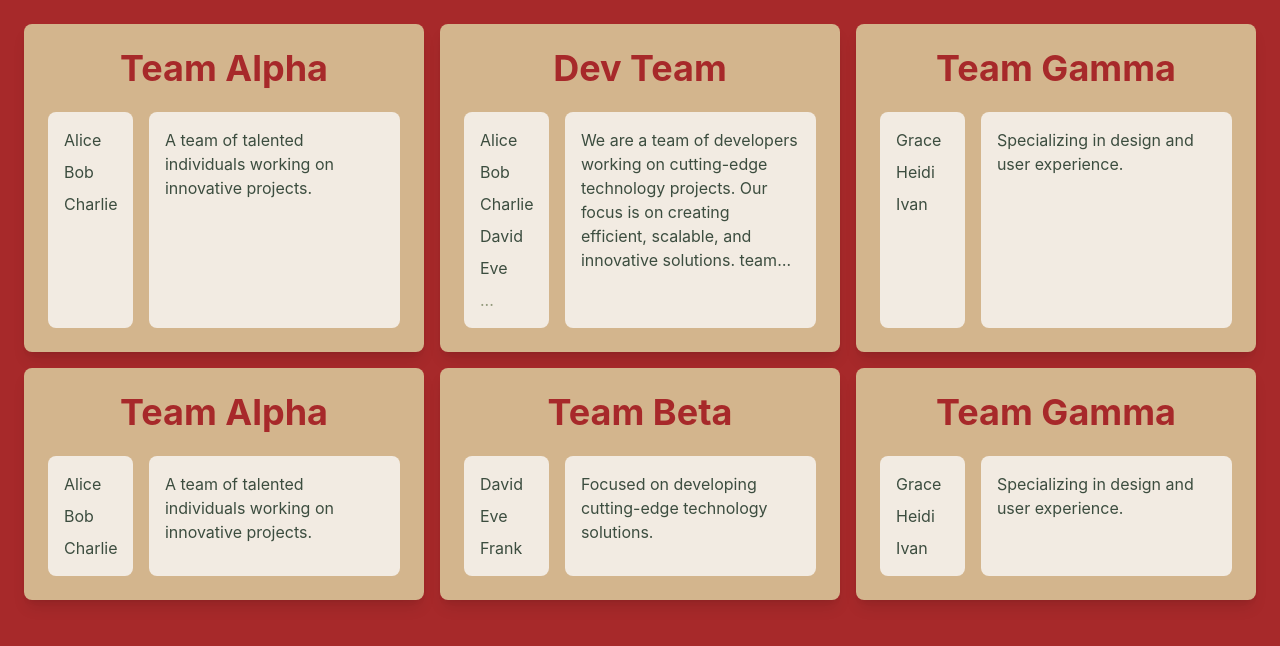
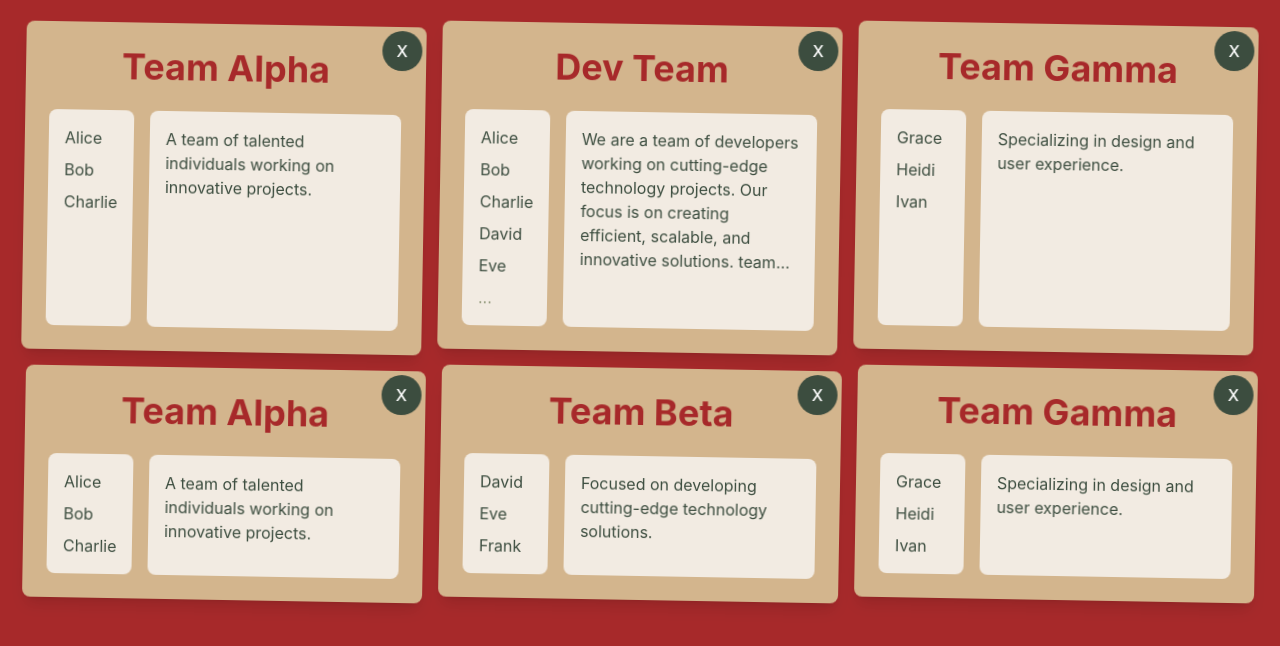
Before and after one commit to kxrur/Pear_Assessment, a React (Vite) app in the folder front/: page /team-preview in a window 1280 px wide. Shown: the top 646 px of the page. Built offline with nearby package versions, Linux system fonts and the light colour scheme.

Commit message:
got a team delete view, wigglesgit add .!

```diff
--- a/front/src/App.tsx
+++ b/front/src/App.tsx
@@ -56,7 +56,7 @@ function App() {
           {/* Default Route - When user accesses the root URL, show this component */}
           <Route path="/" element={<TeamDropdown />} />
           <Route path="/" element={<StudentManagement />} />
-          <Route path='/home' element = { <Begin/>}/>
+          <Route path='/home' element={<Begin />} />
           <Route path="/teacher"
             element={
               <>
--- /dev/null
+++ b/front/src/components/ui/TeamPreviewDelete.tsx
@@ -0,0 +1,71 @@
+import React, { useState } from 'react';
+
+interface TeamProps {
+  teamName: string;
+  teamMembers: string[];
+  teamDescription: string;
+  onDelete?: () => void;
+}
+
+export const TeamPreviewDelete: React.FC<TeamProps> = ({
+  teamName,
+  teamMembers,
+  teamDescription,
+  onDelete,
+}) => {
+  const [isWiggling, setIsWiggling] = useState(true);
+
+  // Stop wiggle effect on hover
+  const handleMouseEnter = () => {
+    setIsWiggling(false);
+  };
+
+  // Resume wiggle effect when mouse leaves
+  const handleMouseLeave = () => {
+    setIsWiggling(true);
+  };
+
+  return (
+    <div
+      className={`relative flex flex-col items-center p-6 bg-secondary max-w-xl rounded-lg shadow-lg transition-transform duration-500 ${isWiggling ? 'animate-wiggle' : ''
+        }`}
+      onMouseEnter={handleMouseEnter}
+      onMouseLeave={handleMouseLeave}
+    >
+      {/* Delete button */}
+      <button
+        onClick={onDelete}
+        className="absolute top-1 right-1 bg-highlight text-white rounded-full w-10 h-10 flex items-center justify-center"
+      >
+        X
+      </button>
+
+      <h1 className="text-4xl font-bold text-background mb-6">{teamName}</h1>
+      <div className="flex flex-row space-x-4 h-full max-w-xl">
+        {/* Team Members List */}
+        <div className="w-1/4 bg-accent p-4 rounded-lg overflow-auto">
+          {teamMembers.length ? (
+            <ul className="space-y-2">
+              {teamMembers.slice(0, 5).map((member, index) => (
+                <li key={index} className="text-highlight">
+                  {member}
+                </li>
+              ))}
+              {teamMembers.length > 5 && (
+                <li className="text-foreground">...</li>
+              )}
+            </ul>
+          ) : (
+            <p>No members available.</p>
+          )}
+        </div>
+        {/* Team Description */}
+        <div className="w-3/4 bg-accent p-4 rounded-lg">
+          <p className="text-highlight text-ellipsis overflow-hidden line-clamp-6">
+            {teamDescription}
+          </p>
+        </div>
+      </div>
+    </div>
+  );
+};
--- a/front/src/components/views/team/TeamView.tsx
+++ b/front/src/components/views/team/TeamView.tsx
@@ -1,5 +1,6 @@
 import React from 'react';
-import { TeamPreview } from '../../ui/TeamPreview'; // Adjust the import path as needed
+import { TeamPreview } from '../../ui/TeamPreview';
+import { TeamPreviewDelete } from '../../ui/TeamPreviewDelete';
 
 interface Team {
   teamName: string;
@@ -15,7 +16,7 @@ export const TeamView: React.FC<TeamViewProps> = ({ teams }) => {
   return (
     <div className="grid grid-cols-1 sm:grid-cols-2 md:grid-cols-3 gap-4 p-6">
       {teams.map((team, index) => (
-        <TeamPreview
+        <TeamPreviewDelete
           key={index}
           teamName={team.teamName}
           teamMembers={team.teamMembers}
--- a/front/tailwind.config.js
+++ b/front/tailwind.config.js
@@ -13,6 +13,15 @@ export default {
         secondary: '#D3B58D',
         accent: '#F2EBE2',
       },
+      keyframes: {
+        wiggle: {
+          '0%, 100%': { transform: 'rotate(-1deg)' },
+          '50%': { transform: 'rotate(1deg)' },
+        },
+      },
+      animation: {
+        wiggle: 'wiggle 1s ease-in-out infinite',
+      },
     },
   },
   plugins: [],
```
